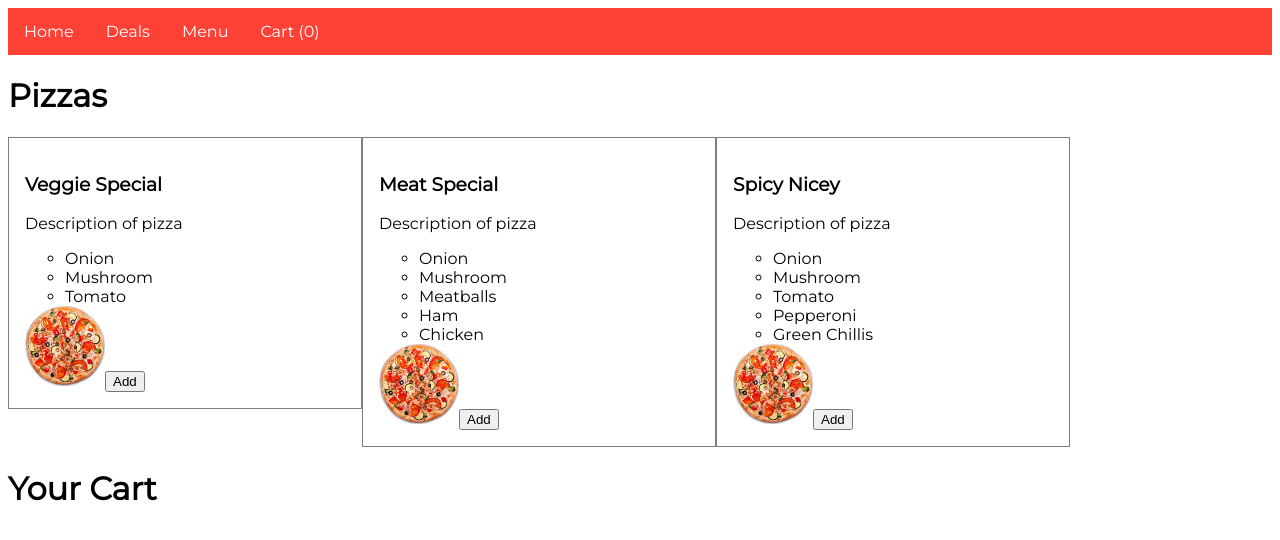
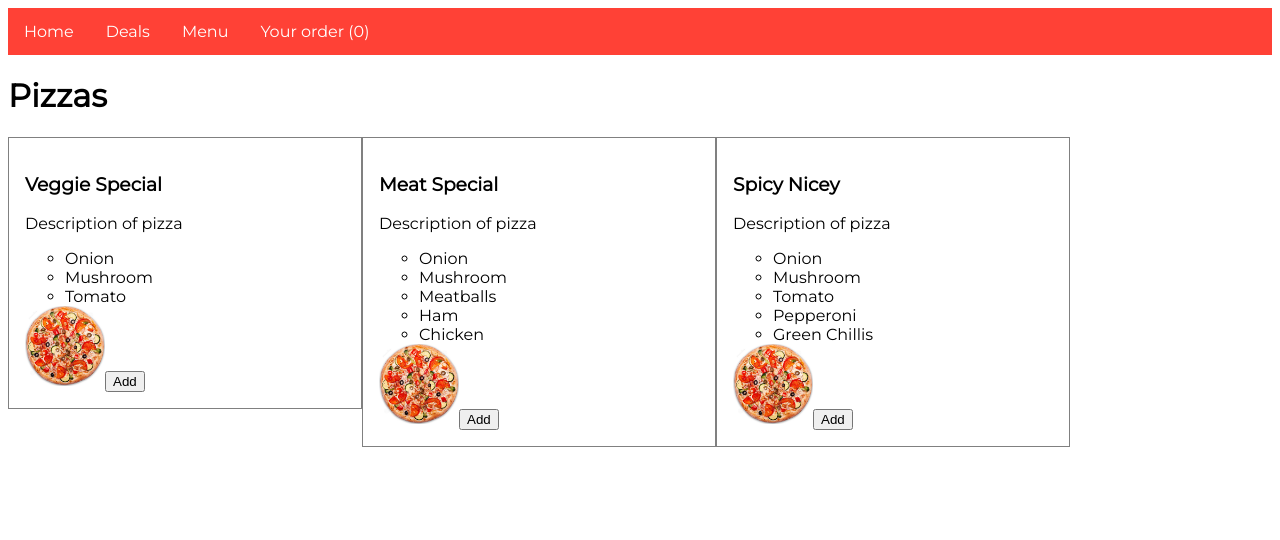
Before and after one commit to samthidny/pizza-shop, an Angular app: page /menu in a window 1280 px wide. Shown: the top 540 px of the page. Built offline with nearby package versions, Linux system fonts and the light colour scheme.

Commit message:
add initial customise to cart

```diff
--- a/src/app/cart-item.component.html
+++ b/src/app/cart-item.component.html
@@ -1,3 +1,5 @@
-<div>{{pizza.name}}
+<div>{{pizza.name}} {{pizza.toppings.length}}
+  <span *ngFor="let topping of pizza.toppings">{{topping.name}}</span>
   <button (click)="removeItem($event)">Remove</button>
+  <button (click)="customiseItem($event)">Customise</button>
 </div>
--- a/src/app/cart-item.component.ts
+++ b/src/app/cart-item.component.ts
@@ -24,4 +24,12 @@ export class CartItemComponent implements OnInit {
     this.itemRemoved.emit(this.pizza);
   }
 
+  customiseItem() {
+    console.log('customiseItem');
+    //this.pizza = Pizza.create(this.pizza.name, )
+    //this.pizza.name = this.pizza.name + 'X';
+    this.pizza.toppings.pop();
+  }
+
+
 }
--- a/src/app/cart.component.html
+++ b/src/app/cart.component.html
@@ -1,4 +1,4 @@
-<h1>Your Cart</h1>
+<h1>Your Order</h1>
 <ul *ngFor="let pizza of items">
   <li><app-cart-item [pizza]=pizza (itemRemoved)="removeItem($event)"></app-cart-item></li>
 </ul>
--- a/src/app/cart.service.ts
+++ b/src/app/cart.service.ts
@@ -19,7 +19,8 @@ export class CartService {
   }
 
   addItem(pizza: Pizza): void {
-    this.items.push(pizza);
+
+    this.items.push(pizza.clone());
     this.numItems++;
     console.log('Pizza added to cart service');
     this.cartUpdated$.next();
--- a/src/app/menu.component.html
+++ b/src/app/menu.component.html
@@ -1,3 +1,2 @@
 <h1>Pizzas</h1>
 <app-pizza-list [pizzas]=pizzas (onAddItem)="addItem($event)"></app-pizza-list>
-<app-cart></app-cart>
--- a/src/app/navigation.component.html
+++ b/src/app/navigation.component.html
@@ -3,6 +3,6 @@
     <li><a routerLink="/">Home</a></li>
     <li><a routerLink="deals">Deals</a></li>
     <li><a routerLink="menu">Menu</a></li>
-    <li><a routerLink="cart">Cart ({{numItems}})</a></li>
+    <li><a routerLink="cart">Your order ({{numItems}})</a></li>
   </ul>
 </nav>
--- a/src/app/pizza.ts
+++ b/src/app/pizza.ts
@@ -13,4 +13,9 @@ export class Pizza {
     return pizza;
   }
 
+  clone(): Pizza {
+    const pizza = Pizza.create(this.name, this.toppings.concat());
+    return pizza;
+  }
+
 }
```
